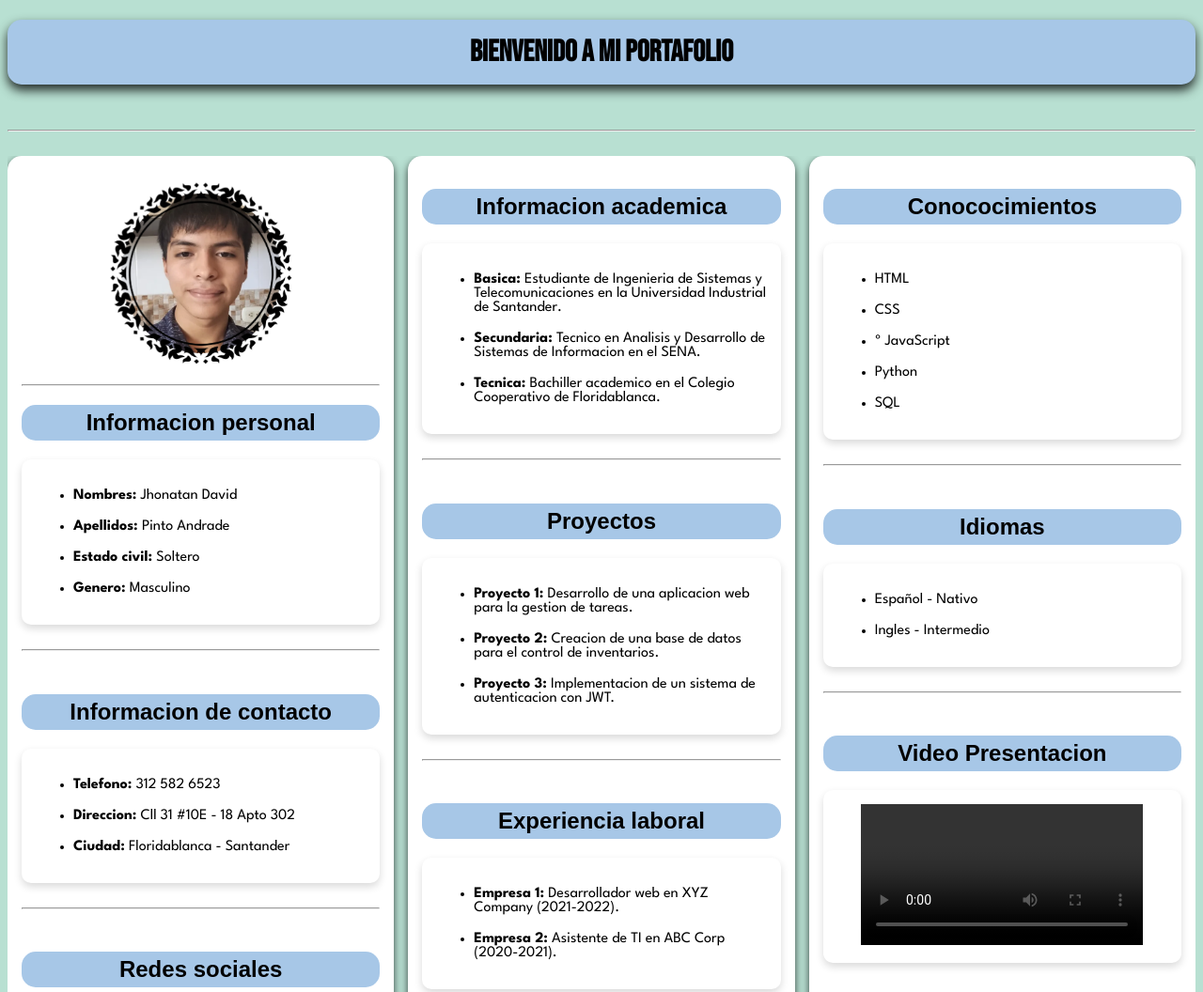
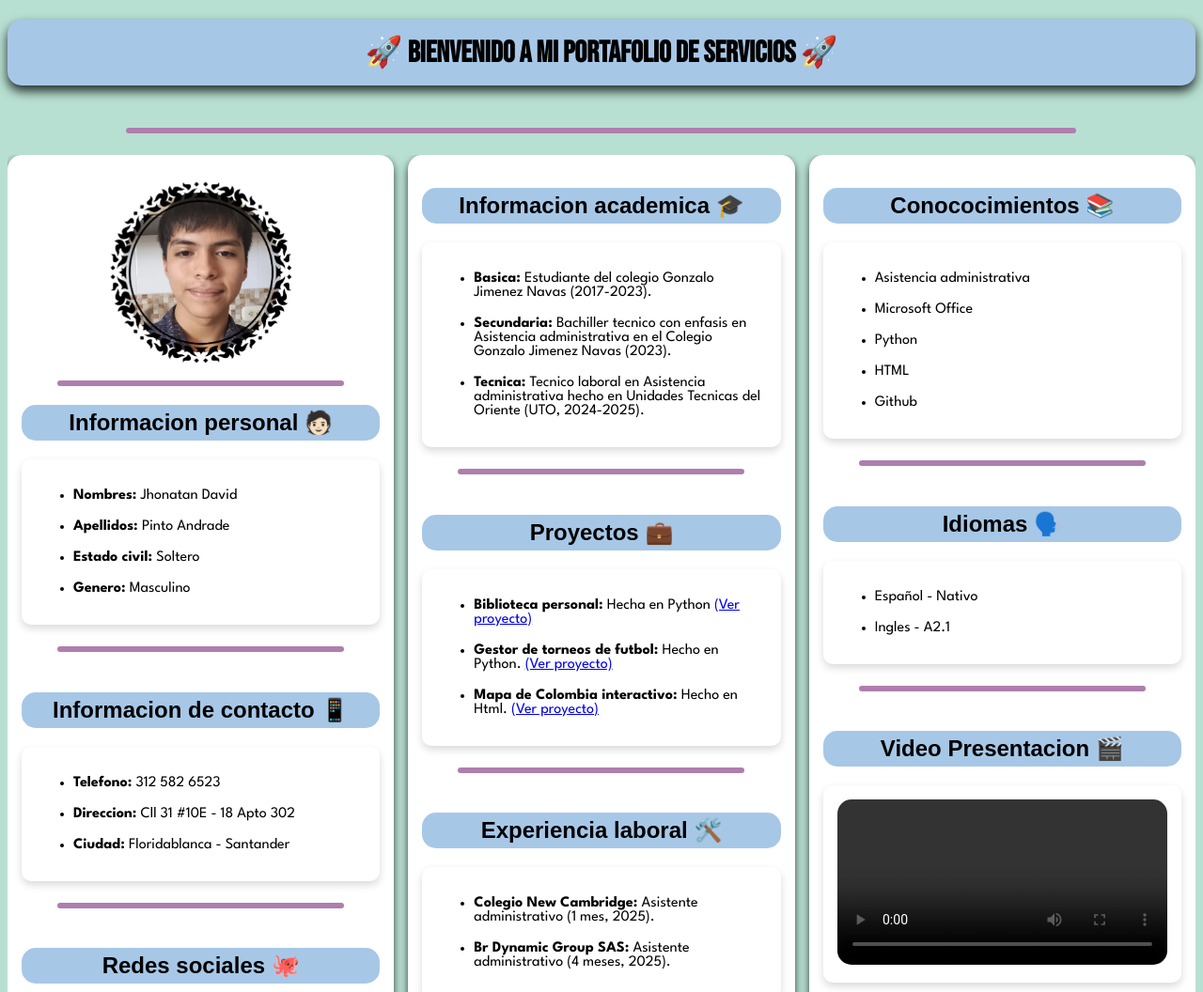
Before and after one commit to tatan3/Portafolio, a plain HTML site: page index.html in a window 1280 px wide. Shown: the top 1056 px of the page at 94% size. Drawn offline with Linux system fonts and the light colour scheme; a web font is replaced by a local one.

Commit message:
feat: :boom: Cambios visuales y arreglo de errores

```diff
--- a/css/styles.css
+++ b/css/styles.css
@@ -1,6 +1,7 @@
 body {
     background: #b8e0d2;
 }
+
 .contenedor {
     display: flex;
     gap: 15px;
@@ -121,9 +122,38 @@ h2 {
     font-family: "League Spartan", sans-serif;
 }
 
+hr {
+    border: none;
+    height: 6px;
+    background-color: #af7ead;
+    width: 80%;
+    margin: 5px auto;
+    border-radius: 10px;
+    transform: scaleX(0);
+    transform-origin: center;
+    animation: expand-line 1.2s ease-out forwards;
+}
+
+@keyframes expand-line {
+    from {
+        transform: scaleX(0);
+    }
+    to {
+        transform: scale(1);
+    }
+}
+
+
 .frase {
     display: flex;
     margin: 0 auto;
     width: 200px;
     height: auto;
 }
+
+.video {
+    text-align: center;
+    width: 100%;
+    height: 100%;
+    border-radius: 15px;
+}
--- a/index.html
+++ b/index.html
@@ -32,8 +32,8 @@ Descripcion: Portafolio personal en HTML y CSS
 
     <!-- Encabezado -->
 
-    <h1 style="text-align: center;">
-        Bienvenido a mi portafolio
+    <h1>
+       🚀 Bienvenido a mi portafolio de servicios 🚀
     </h1>
 
     <!--Cierre del titulo principal de la pagina-->
@@ -71,7 +71,7 @@ Descripcion: Portafolio personal en HTML y CSS
             <!--Seccion de informacion personal-->
 
             <h2>
-                Informacion personal
+                Informacion personal 🧑🏻
             </h2>
 
             <!--Cierre del titulo de la seccion-->
@@ -142,7 +142,7 @@ Descripcion: Portafolio personal en HTML y CSS
             <!--Seccion de informacion de contacto-->
 
              <h2>
-                Informacion de contacto
+                Informacion de contacto 📱
             </h2>
 
             <!--Cierre del titulo de la seccion-->
@@ -204,7 +204,7 @@ Descripcion: Portafolio personal en HTML y CSS
             <!--Seccion de redes sociales-->
 
             <h2>
-                Redes sociales
+                Redes sociales 🐙
             </h2>
 
             <!--Cierre del titulo de la seccion-->
@@ -256,7 +256,7 @@ Descripcion: Portafolio personal en HTML y CSS
             <!--Bloque para organizar el contenido de la segunda columna-->
 
             <h2>
-                Informacion academica
+                Informacion academica 🎓
             </h2>
 
             <!--Cierre del titulo de la seccion-->
@@ -278,7 +278,7 @@ Descripcion: Portafolio personal en HTML y CSS
                             <strong> <!--Aca va el texto en negrita-->
                                 Basica:
                             </strong> <!--Cierre del texto en negrita-->
-                            Estudiante de Ingenieria de Sistemas y Telecomunicaciones en la Universidad Industrial de Santander.
+                            Estudiante del colegio Gonzalo Jimenez Navas (2017-2023).
                         </li> <!--Cierre del contenido de la lista-->
 
                         <br> <!--Salto de linea-->
@@ -287,7 +287,7 @@ Descripcion: Portafolio personal en HTML y CSS
                             <strong> <!--Aca va el texto en negrita-->
                                 Secundaria:
                             </strong> <!--Cierre del texto en negrita-->
-                            Tecnico en Analisis y Desarrollo de Sistemas de Informacion en el SENA.
+                            Bachiller tecnico con enfasis en Asistencia administrativa en el Colegio Gonzalo Jimenez Navas (2023).
                         </li> <!--Cierre del contenido de la lista-->
 
                         <br> <!--Salto de linea-->
@@ -296,7 +296,7 @@ Descripcion: Portafolio personal en HTML y CSS
                             <strong> <!--Aca va el texto en negrita-->
                                 Tecnica:
                             </strong> <!--Cierre del texto en negrita-->
-                            Bachiller academico en el Colegio Cooperativo de Floridablanca.
+                            Tecnico laboral en Asistencia administrativa hecho en Unidades Tecnicas del Oriente (UTO, 2024-2025).
                         </li> <!--Cierre del contenido de la lista-->
 
                     </ul>
@@ -318,7 +318,7 @@ Descripcion: Portafolio personal en HTML y CSS
             <!--Seccion de proyectos-->
 
             <h2>
-                Proyectos
+                Proyectos 💼
             </h2>
 
             <!--Cierre del titulo de la seccion-->
@@ -338,27 +338,36 @@ Descripcion: Portafolio personal en HTML y CSS
 
                         <li class="texto"> <!--Aca va el contenido de la lista-->
                             <strong> <!--Aca va el texto en negrita-->
-                                Proyecto 1:
+                                Biblioteca personal:
                             </strong> <!--Cierre del texto en negrita-->
-                            Desarrollo de una aplicacion web para la gestion de tareas.
+                            Hecha en Python
+                            <a href="https://github.com/tatan3/Proyecto_Python_PicoKevinPintoJhonatan.git" target="_blank" > <!--Aca va el enlace del proyecto-->
+                                (Ver proyecto)
+                            </a> <!--Cierre del enlace del proyecto-->
                         </li> <!--Cierre del contenido de la lista-->
 
                         <br> <!--Salto de linea-->
 
                         <li class="texto"> <!--Aca va el contenido de la lista-->
                             <strong> <!--Aca va el texto en negrita-->
-                                Proyecto 2:
+                                Gestor de torneos de futbol:
                             </strong> <!--Cierre del texto en negrita-->
-                            Creacion de una base de datos para el control de inventarios.
+                            Hecho en Python.
+                            <a href="https://github.com/tatan3/ProyectTorneo.git"> <!--Aca va el enlace del proyecto-->
+                                (Ver proyecto)
+                            </a> <!--Cierre del enlace del proyecto-->
                         </li> <!--Cierre del contenido de la lista-->
 
                         <br> <!--Salto de linea-->
 
                         <li class="texto"> <!--Aca va el contenido de la lista-->
                             <strong> <!--Aca va el texto en negrita-->
-                                Proyecto 3:
+                                Mapa de Colombia interactivo:
                             </strong> <!--Cierre del texto en negrita-->
-                            Implementacion de un sistema de autenticacion con JWT.
+                            Hecho en Html.
+                            <a href="https://github.com/tatan3/MapColombian.git"> <!--Aca va el enlace del proyecto-->
+                                (Ver proyecto)
+                            </a> <!--Cierre del enlace del proyecto-->
                         </li> <!--Cierre del contenido de la lista-->
 
                     </ul>
@@ -380,7 +389,7 @@ Descripcion: Portafolio personal en HTML y CSS
             <!--Seccion de experiencia laboral-->
 
             <h2>
-                Experiencia laboral
+                Experiencia laboral 🛠️
             </h2>
 
             <!--Cierre del titulo de la seccion-->
@@ -400,18 +409,18 @@ Descripcion: Portafolio personal en HTML y CSS
 
                         <li class="texto"> <!--Aca va el contenido de la lista-->
                             <strong> <!--Aca va el texto en negrita-->
-                                Empresa 1:
+                                Colegio New Cambridge:
                             </strong> <!--Cierre del texto en negrita-->
-                            Desarrollador web en XYZ Company (2021-2022).
+                            Asistente administrativo (1 mes, 2025).
                         </li> <!--Cierre del contenido de la lista-->
 
                         <br> <!--Salto de linea-->
 
                         <li class="texto"> <!--Aca va el contenido de la lista-->
                             <strong> <!--Aca va el texto en negrita-->
-                                Empresa 2:
+                                Br Dynamic Group SAS:
                             </strong> <!--Cierre del texto en negrita-->
-                            Asistente de TI en ABC Corp (2020-2021).
+                            Asistente administrativo (4 meses, 2025).
                         </li> <!--Cierre del contenido de la lista-->
 
                     </ul>
@@ -442,7 +451,7 @@ Descripcion: Portafolio personal en HTML y CSS
             <!--Bloque para organizar el contenido de la tercera columna-->
 
             <h2>
-                Conococimientos
+                Conococimientos 📚
             </h2>
 
             <!--Cierre del titulo de la seccion-->
@@ -461,31 +470,31 @@ Descripcion: Portafolio personal en HTML y CSS
                     <ul>
 
                         <li class="texto"> <!--Aca va el contenido de la lista-->
+                            Asistencia administrativa
+                        </li> <!--Cierre del contenido de la lista-->
+
+                        <br> <!--Salto de linea-->
+
+                        <li class="texto"> <!--Aca va el contenido de la lista-->
+                            Microsoft Office
+                        </li> <!--Cierre del contenido de la lista-->
+
+                        <br> <!--Salto de linea-->
+
+                        <li class="texto">
+                            Python
+                        </li> <!--Cierre del contenido de la lista-->
+
+                        <br> <!--Salto de linea-->
+
+                        <li class="texto"> <!--Aca va el contenido de la lista-->
                             HTML
                         </li> <!--Cierre del contenido de la lista-->
 
                         <br> <!--Salto de linea-->
 
                         <li class="texto"> <!--Aca va el contenido de la lista-->
-                            CSS
-                        </li> <!--Cierre del contenido de la lista-->
-
-                        <br> <!--Salto de linea-->
-
-                        <li class="texto"> º
-                            JavaScript
-                        </li> <!--Cierre del contenido de la lista-->
-
-                        <br> <!--Salto de linea-->
-
-                        <li class="texto"> <!--Aca va el contenido de la lista-->
-                            Python
-                        </li> <!--Cierre del contenido de la lista-->
-
-                        <br> <!--Salto de linea-->
-
-                        <li class="texto"> <!--Aca va el contenido de la lista-->
-                            SQL
+                            Github
                         </li> <!--Cierre del contenido de la lista-->
 
                     </ul>
@@ -507,7 +516,7 @@ Descripcion: Portafolio personal en HTML y CSS
             <!--Seccion de idiomas-->
 
             <h2>
-                Idiomas
+                Idiomas 🗣️
             </h2>
 
             <!--Cierre del titulo de la seccion-->
@@ -531,7 +540,7 @@ Descripcion: Portafolio personal en HTML y CSS
                         <br> <!--Salto de linea-->
 
                         <li class="texto"> <!--Aca va el contenido de la lista-->
-                            Ingles - Intermedio
+                            Ingles - A2.1
                         </li> <!--Cierre del contenido de la lista-->
 
                     </ul>
@@ -553,7 +562,7 @@ Descripcion: Portafolio personal en HTML y CSS
             <!--Seccion de video presentacion-->
 
             <h2>
-                Video Presentacion
+                Video Presentacion 🎬
             </h2>
 
             <!--Cierre del titulo de la seccion-->
```
